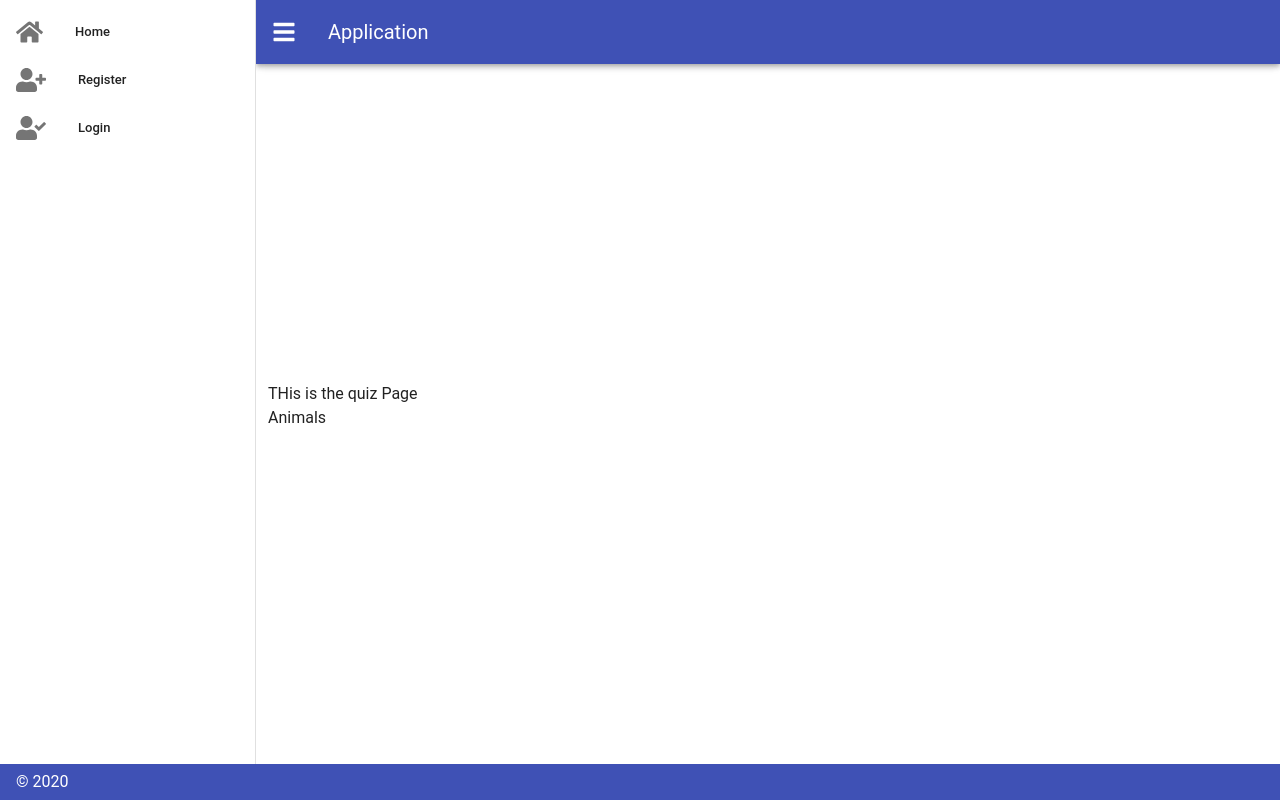
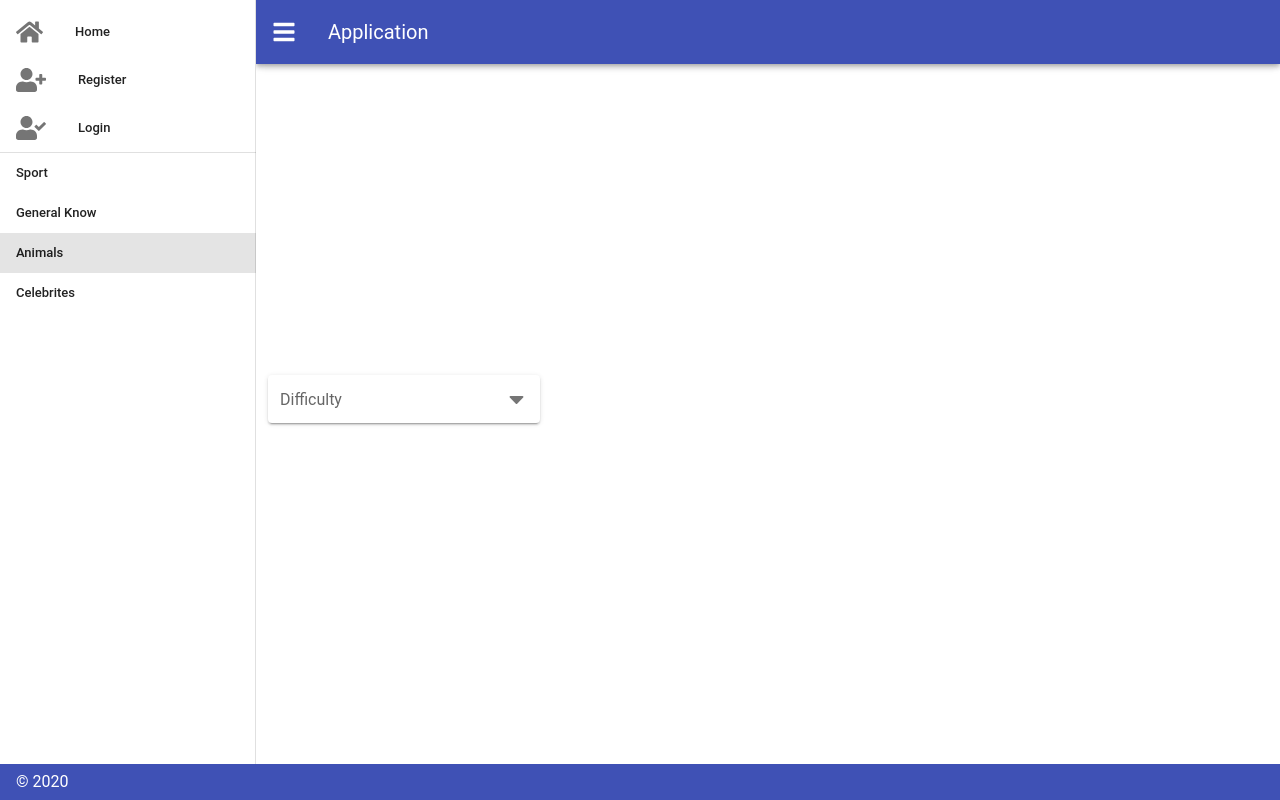
Before and after one commit to leonardusdirkstofbergbotes/Quiz-PWA-v.2, a Vue app: page /quiz/Animals in a window 1280 px wide. Built offline with nearby package versions, Linux system fonts and the light colour scheme; no server answers.

Commit message:
Added a difficulty selector and moved the api

```diff
--- a/src/App.vue
+++ b/src/App.vue
@@ -30,6 +30,14 @@
           </v-list-item-content>
         </v-list-item>
 
+        <v-divider></v-divider>
+
+        <v-list-item v-for="item in categories" :key="item.name" link :to="'/quiz/' + item.link"> <!-- Link to categories -->
+          <v-list-item-content>
+            <v-list-item-title>{{item.name}}</v-list-item-title>
+          </v-list-item-content>
+        </v-list-item>
+
       </v-list> <!-- Side bar ends -->
     </v-navigation-drawer>
 
@@ -52,11 +60,14 @@
 
 <script>
   export default {
-    props: {
-      source: String,
-    },
     data: () => ({
       drawer: null,
+      categories: [
+        {name: 'Sport', link: 'Sport'},
+        {name: 'General Know', link: 'General Knowledge'},
+        {name: 'Animals', link: 'Animals'},
+        {name: 'Celebrites', link: 'Celebrites'}
+      ]
     }),
   }
 </script>
--- a/src/views/QuizPage.vue
+++ b/src/views/QuizPage.vue
@@ -1,17 +1,71 @@
 <template>
     <div>
-        THis is the quiz Page
-        <p>{{cat}}</p>
+        <v-select v-model="difficulty" :items="difficultyOptions" label="Difficulty" solo></v-select>
     </div>
 </template>
 
 <script>
 export default {
+    name: 'QuizPage',
+
+    created() {
+    this.$http.get('https://opentdb.com/api.php?amount=15&category=21&difficulty=easy&type=multiple')
+      .then(response => {
+        var i = 0
+        var n = 0
+       while (i < response.data.results.length) {
+         let questionArray = []
+        while (n < 3) {
+          var possible = {
+            question: response.data.results[i].incorrect_answers[n],
+            correct: false
+          }
+         questionArray.push(possible)
+         n++
+        }
+        possible = {
+          question: response.data.results[i].correct_answer,
+          correct: true
+        }
+        questionArray.push(possible)
+         const question = {
+           num: i,
+           questions: questionArray,
+           name: response.data.results[i].question
+         }
+         this.quizes.push(question)
+         i++
+         n = 0
+       }
+
+      })
+  },
+
     props: ['category'],
+
     data () {
         return {
-            cat: this.category
+            cat: this.category,
+            quizes: [],
+            QuizArrayLength: '',
+            difficultyOptions: ['Easy', 'Medium', 'Hard'],
+            difficulty: "easy"
         }
-    }
+    },
+
+    watch: {
+        category (value) {
+            this.cat = value
+        },
+
+        quizes (value) {
+            this.QuizArrayLength = value.length
+        },
+
+        difficulty (value) {
+            this.difficulty = value.toLowerCase()
+        }
+    },
+
 }
 </script>
```
Also changed, not shown: src/views/Home.vue (+0 -12 lines).
